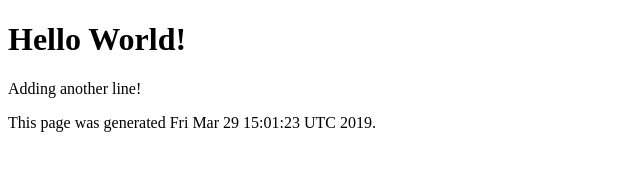
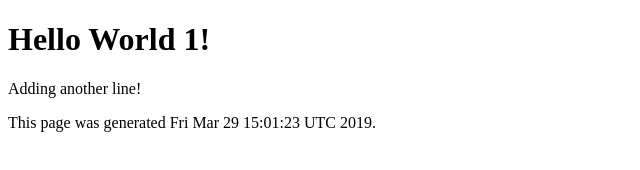
Before and after one commit to tamh-mpp/tamh-mpp.github.io, a plain HTML site: page index.html in a window 1280 px wide. Shown: the full height of the page, 0-640 px from the left. Drawn offline with Linux system fonts and the light colour scheme.

Commit message:
Update Index

```diff
--- a/index.html
+++ b/index.html
@@ -5,7 +5,7 @@
     <title>Hello World!</title>
   </head>
   <body>
-    <h1>Hello World!</h1>
+    <h1>Hello World 1!</h1>
     <p>Adding another line!</p>
     <p>This page was generated Fri Mar 29 15:01:23 UTC 2019.</p>
   </body>
```
Also changed, not shown: src/index.html (+1 -1 lines).
